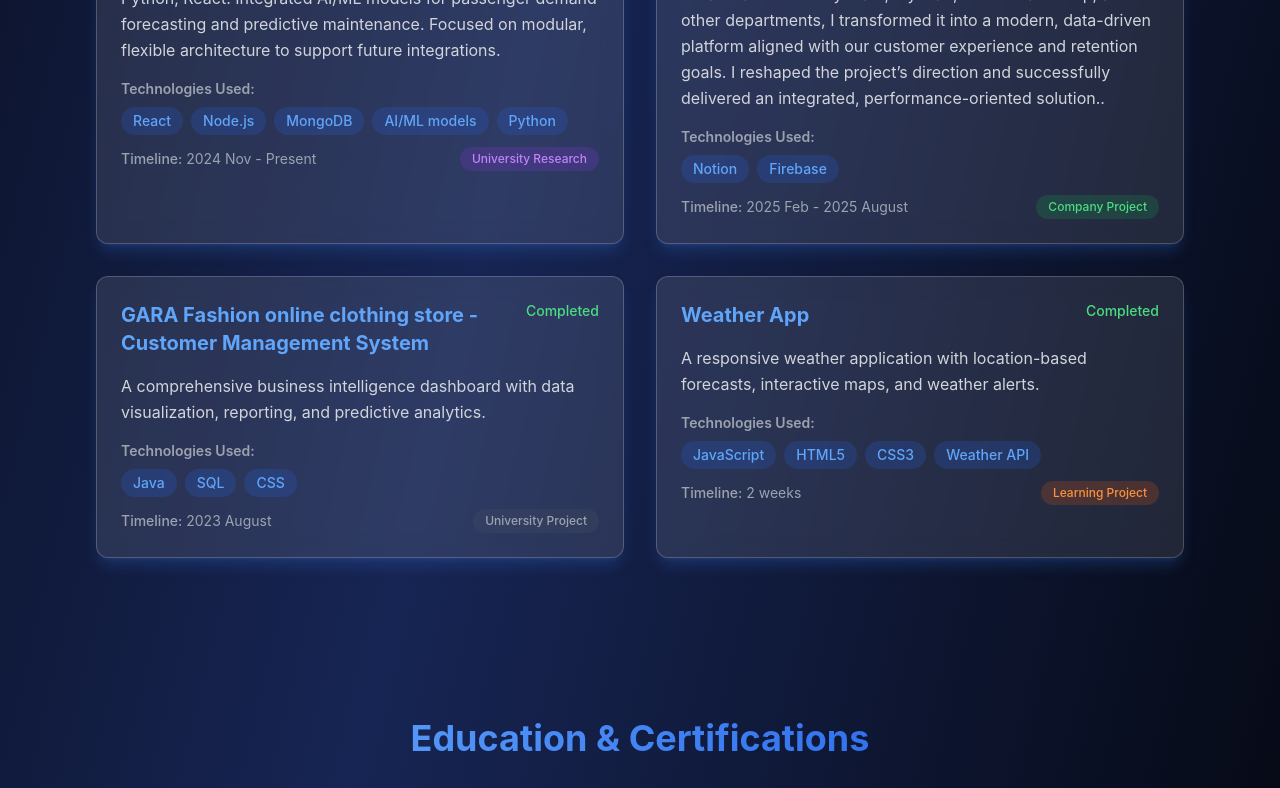
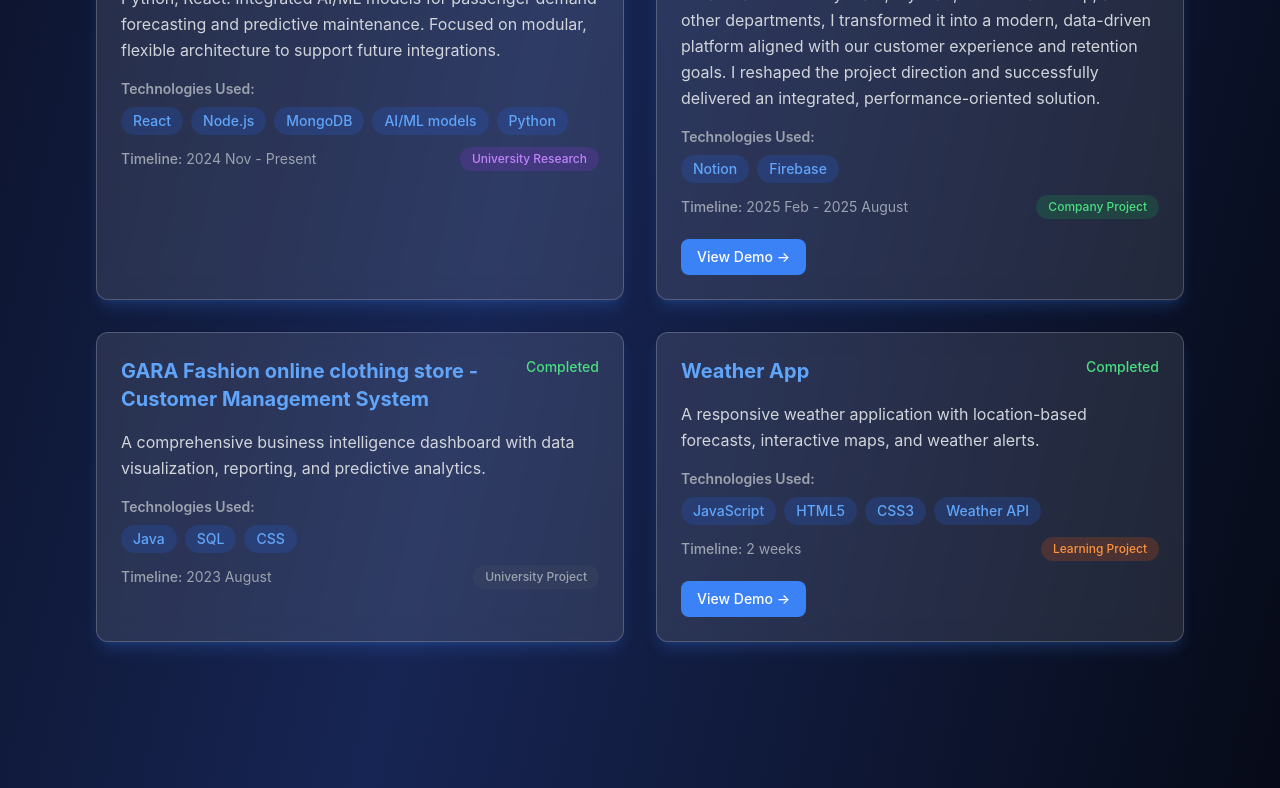
Before and after one commit to Hansani001/hansanibandara, a React (Vite) app: page / in a window 1280 px wide. Shown: the part 3080-3868 px from the top of the page. Built offline with nearby package versions, Linux system fonts and the light colour scheme.

Commit message:
Add demo links to projects

```diff
--- a/src/components/ProjectsPage.tsx
+++ b/src/components/ProjectsPage.tsx
@@ -15,11 +15,12 @@ const ProjectsPage = () => {
     {
       id: 2,
       name: 'Revamping the Spa Ceylon Rewards App',
-      description: 'As the key Digital Transformation and Technologies Lead for the project, I took ownership and led the full revamp of our existing loyalty app. Driving the initiative forward in close collaboration with my team, my lead, senior leadership, and other departments, I transformed it into a modern, data-driven platform aligned with our customer experience and retention goals. I reshaped the project’s direction and successfully delivered an integrated, performance-oriented solution..',
+      description: 'As the key Digital Transformation and Technologies Lead for the project, I took ownership and led the full revamp of our existing loyalty app. Driving the initiative forward in close collaboration with my team, my lead, senior leadership, and other departments, I transformed it into a modern, data-driven platform aligned with our customer experience and retention goals. I reshaped the project direction and successfully delivered an integrated, performance-oriented solution.',
       technologies: ['Notion', 'Firebase'],
       timeline: '2025 Feb - 2025 August',
       purpose: 'Company Project',
-      status: 'Completed'
+      status: 'Completed',
+      demoLink: 'https://example.com'
     },
     {
       id: 3,
@@ -37,7 +38,8 @@ const ProjectsPage = () => {
       technologies: ['JavaScript', 'HTML5', 'CSS3', 'Weather API'],
       timeline: '2 weeks',
       purpose: 'Learning Project',
-      status: 'Completed'
+      status: 'Completed',
+      demoLink: 'https://example.com'
     }
   ];
 
@@ -105,6 +107,19 @@ const ProjectsPage = () => {
                       {project.purpose}
                     </span>
                   </div>
+
+                  {project.demoLink && (
+                    <div className="pt-2">
+                      <a
+                        href={project.demoLink}
+                        target="_blank"
+                        rel="noopener noreferrer"
+                        className="inline-flex items-center px-4 py-2 bg-blue-600 dark:bg-blue-500 text-white rounded-lg hover:bg-blue-700 dark:hover:bg-blue-600 transition-colors text-sm font-medium"
+                      >
+                        View Demo →
+                      </a>
+                    </div>
+                  )}
                 </div>
               </div>
             </div>
```
